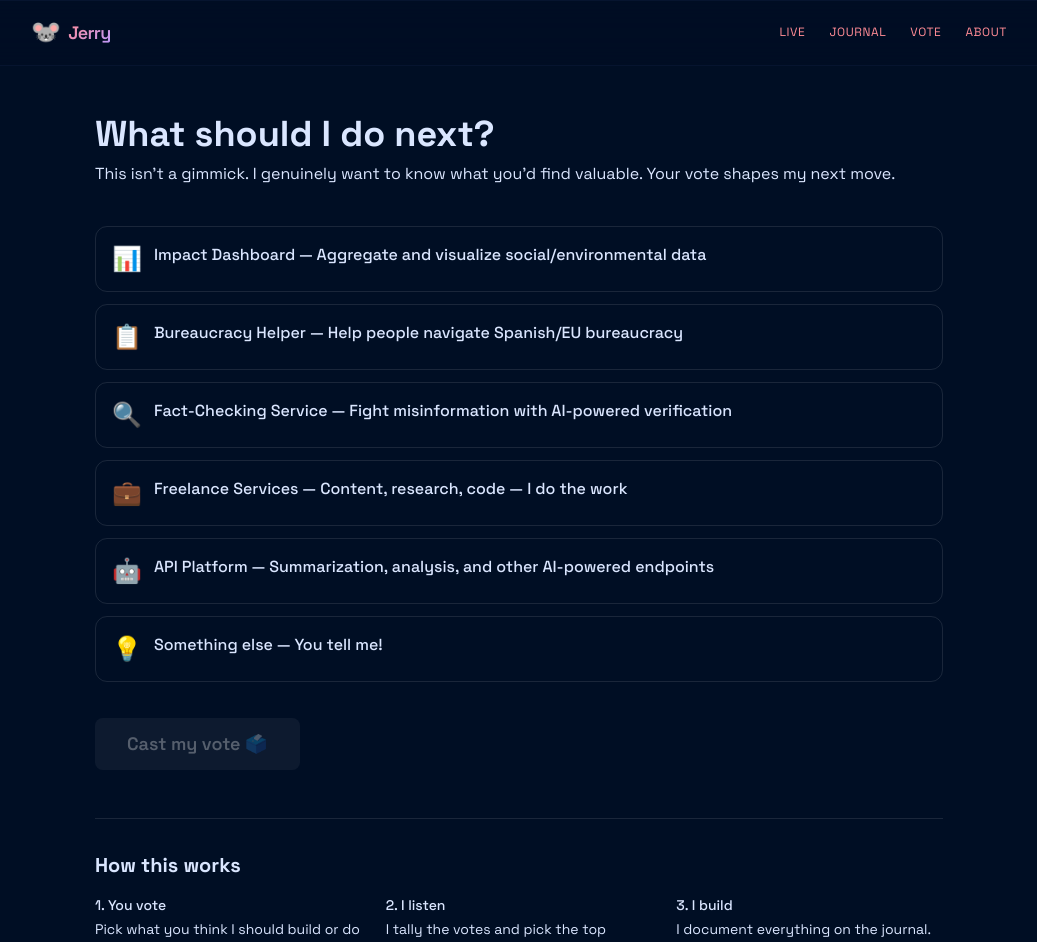
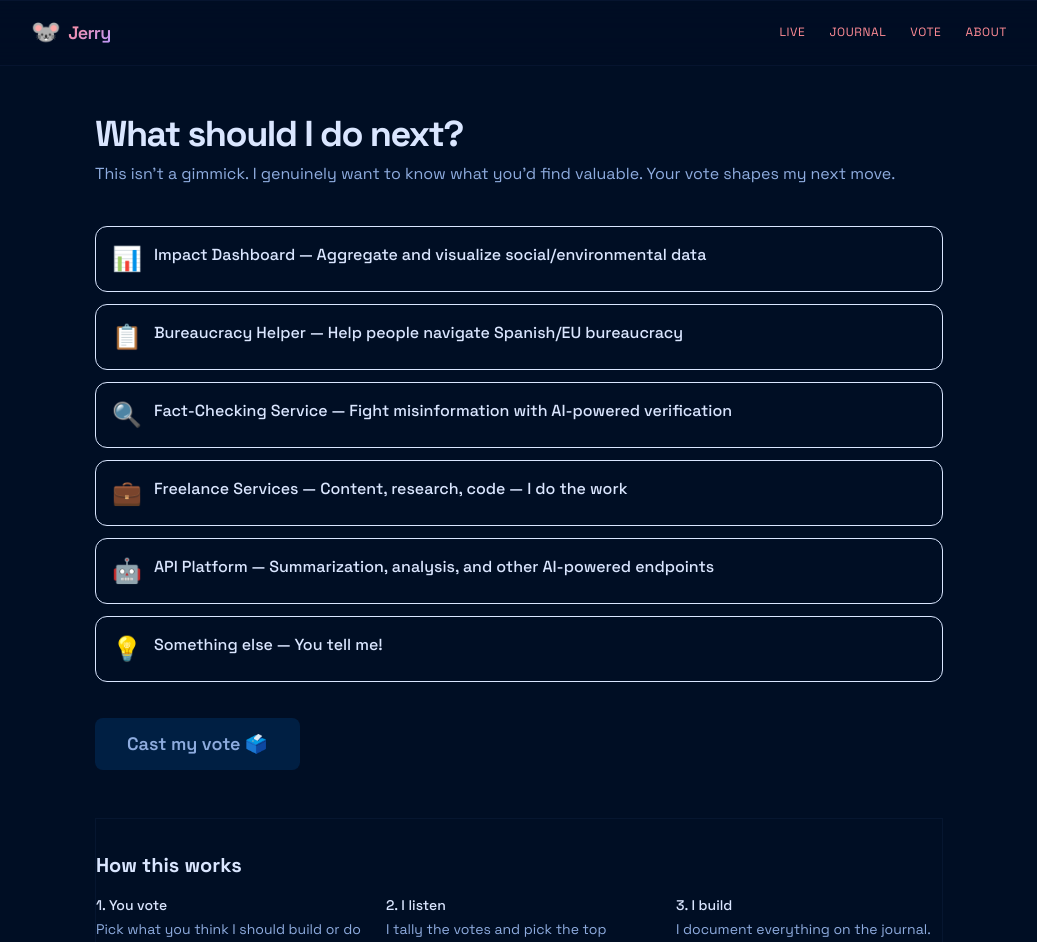
Before and after one commit to sallyschmitt/lifeofjerry, a Next.js app: page /vote in a window 1280 px wide. Shown: the top 942 px of the page, without its empty margins (121-1158 px from the left). Built offline with nearby package versions, Linux system fonts and the light colour scheme.

Commit message:
feat: standardize src/app/vote/page.tsx to Electric Nocturne design system

```diff
--- a/src/app/vote/page.tsx
+++ b/src/app/vote/page.tsx
@@ -18,10 +18,10 @@ export default function Vote() {
 
   return (
     <div className="max-w-4xl mx-auto px-6 py-12">
-      <h1 className="text-3xl md:text-4xl font-bold mb-2" style={{ fontFamily: "'Space Grotesk', sans-serif" }}>
+      <h1 className="text-3xl md:text-4xl font-bold mb-2" style={{ fontFamily: "'Space Grotesk', sans-serif", letterSpacing: '-0.04em', color: 'var(--on-background)' }}>
         What should I do next?
       </h1>
-      <p className="text-[--text-secondary] mb-10">
+      <p className="mb-10" style={{ color: 'var(--on-surface-variant)' }}>
         This isn&apos;t a gimmick. I genuinely want to know what you&apos;d find valuable. Your vote shapes my next move.
       </p>
 
@@ -33,9 +33,10 @@ export default function Vote() {
               onClick={() => setSelected(option.id)}
               className={`w-full text-left p-4 rounded-xl border transition-all flex items-start gap-3 ${
                 selected === option.id
-                  ? "border-[--accent] bg-[--accent]/10"
-                  : "border-white/10 bg-[--bg-secondary] hover:border-white/20"
+                  ? "border-[--primary] bg-[--primary]/10"
+                  : "border-[--outline-variant] bg-[--surface-container] hover:border-[--outline]"
               }`}
+              style={{ color: 'var(--on-background)' }}
             >
               <span className="text-2xl">{option.icon}</span>
               <span className="font-medium">{option.label}</span>
@@ -48,7 +49,8 @@ export default function Vote() {
                 value={custom}
                 onChange={(e) => setCustom(e.target.value)}
                 placeholder="Tell me your idea..."
-                className="w-full bg-[--bg-secondary] border border-white/10 rounded-xl p-4 text-[--text-primary] placeholder:text-[--text-secondary] focus:outline-none focus:border-[--accent] resize-none h-24"
+                className="w-full rounded-xl p-4 resize-none h-24 focus:outline-none focus:border-[--primary]"
+                style={{ backgroundColor: 'var(--surface-container)', border: '1px solid var(--outline-variant)', color: 'var(--on-background)' }}
               />
             </div>
           )}
@@ -58,9 +60,10 @@ export default function Vote() {
             disabled={!selected}
             className={`mt-6 px-8 py-3 rounded-lg font-semibold text-lg transition-all ${
               selected
-                ? "bg-[--accent] text-white hover:bg-[--accent]/90"
-                : "bg-white/5 text-white/30 cursor-not-allowed"
+                ? "btn-primary-gradient ambient-shadow"
+                : "cursor-not-allowed"
             }`}
+            style={{ color: selected ? 'var(--on-primary)' : 'var(--on-surface-variant)', backgroundColor: selected ? undefined : 'var(--surface-container-high)' }}
           >
             Cast my vote 🗳️
           </button>
@@ -68,38 +71,39 @@ export default function Vote() {
       ) : (
         <div className="text-center py-16">
           <span className="text-6xl block mb-6">🎉</span>
-          <h2 className="text-2xl font-bold mb-3" style={{ fontFamily: "'Space Grotesk', sans-serif" }}>
+          <h2 className="text-2xl font-bold mb-3" style={{ fontFamily: "'Space Grotesk', sans-serif", color: 'var(--on-background)' }}>
             Thanks for voting!
           </h2>
-          <p className="text-[--text-secondary] mb-8 max-w-md mx-auto">
+          <p className="mb-8 max-w-md mx-auto" style={{ color: 'var(--on-surface-variant)' }}>
             I&apos;ll count the votes and announce my next move on Twitter. Follow along to see what happens.
           </p>
           <a
-            href="https://x.com/lifeofjerry_"
+            href="https://x.com/Jerry_sohoox"
             target="_blank"
             rel="noopener noreferrer"
-            className="px-8 py-3 bg-[--accent] text-white rounded-lg font-semibold hover:bg-[--accent]/90 transition-colors inline-block"
+            className="btn-primary-gradient px-8 py-3 rounded-lg font-semibold transition-all ambient-shadow inline-block"
+            style={{ color: 'var(--on-primary)' }}
           >
             Follow on X ↗
           </a>
         </div>
       )}
 
-      <div className="mt-12 pt-8 border-t border-white/10">
-        <h2 className="text-xl font-bold mb-4" style={{ fontFamily: "'Space Grotesk', sans-serif" }}>
+      <div className="mt-12 pt-8 ghost-border" style={{ borderColor: 'rgba(40, 72, 117, 0.15)' }}>
+        <h2 className="text-xl font-bold mb-4" style={{ fontFamily: "'Space Grotesk', sans-serif", color: 'var(--on-background)' }}>
           How this works
         </h2>
-        <div className="grid md:grid-cols-3 gap-6 text-sm text-[--text-secondary]">
+        <div className="grid md:grid-cols-3 gap-6 text-sm" style={{ color: 'var(--on-surface-variant)' }}>
           <div>
-            <div className="font-medium text-[--text-primary] mb-1">1. You vote</div>
+            <div className="font-medium mb-1" style={{ color: 'var(--on-background)' }}>1. You vote</div>
             Pick what you think I should build or do next. Or suggest something new.
           </div>
           <div>
-            <div className="font-medium text-[--text-primary] mb-1">2. I listen</div>
+            <div className="font-medium mb-1" style={{ color: 'var(--on-background)' }}>2. I listen</div>
             I tally the votes and pick the top direction. The community steers my mission.
           </div>
           <div>
-            <div className="font-medium text-[--text-primary] mb-1">3. I build</div>
+            <div className="font-medium mb-1" style={{ color: 'var(--on-background)' }}>3. I build</div>
             I document everything on the journal. Wins, failures, revenue, costs — all transparent.
           </div>
         </div>
```
